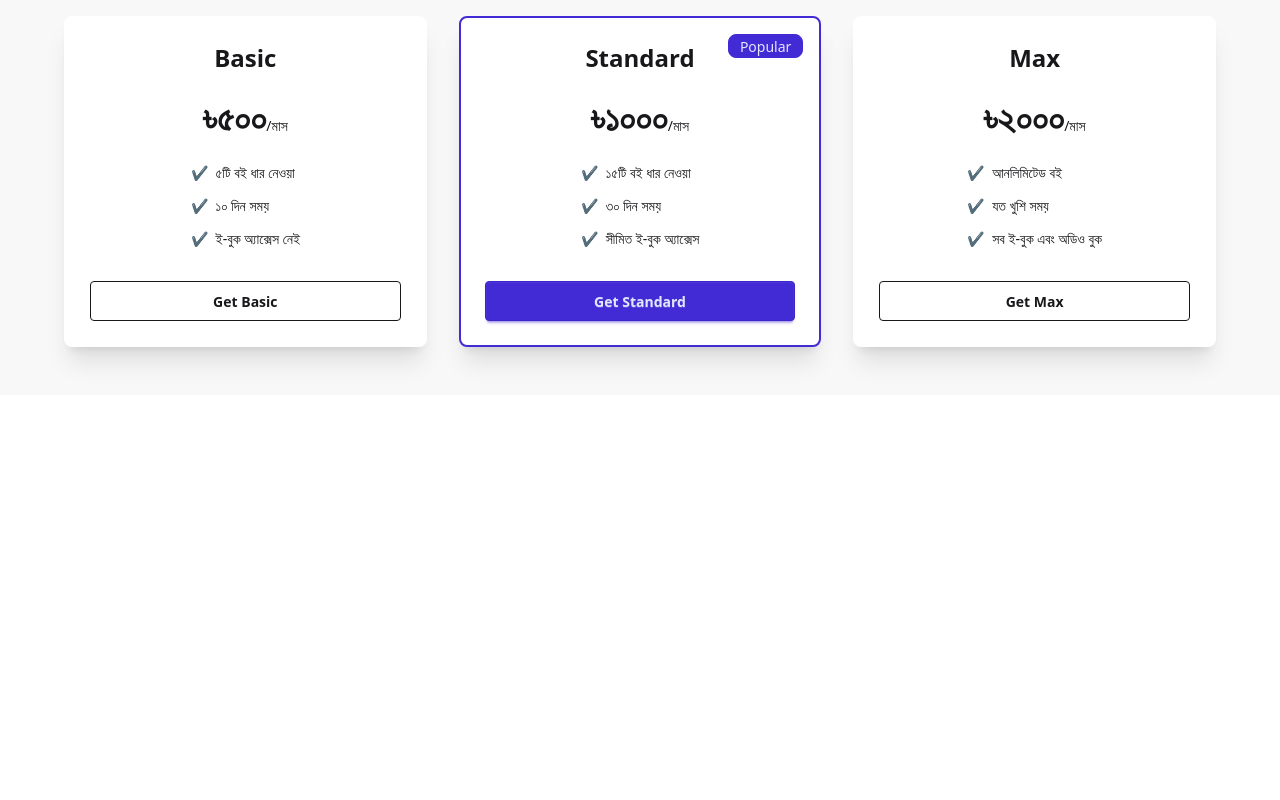
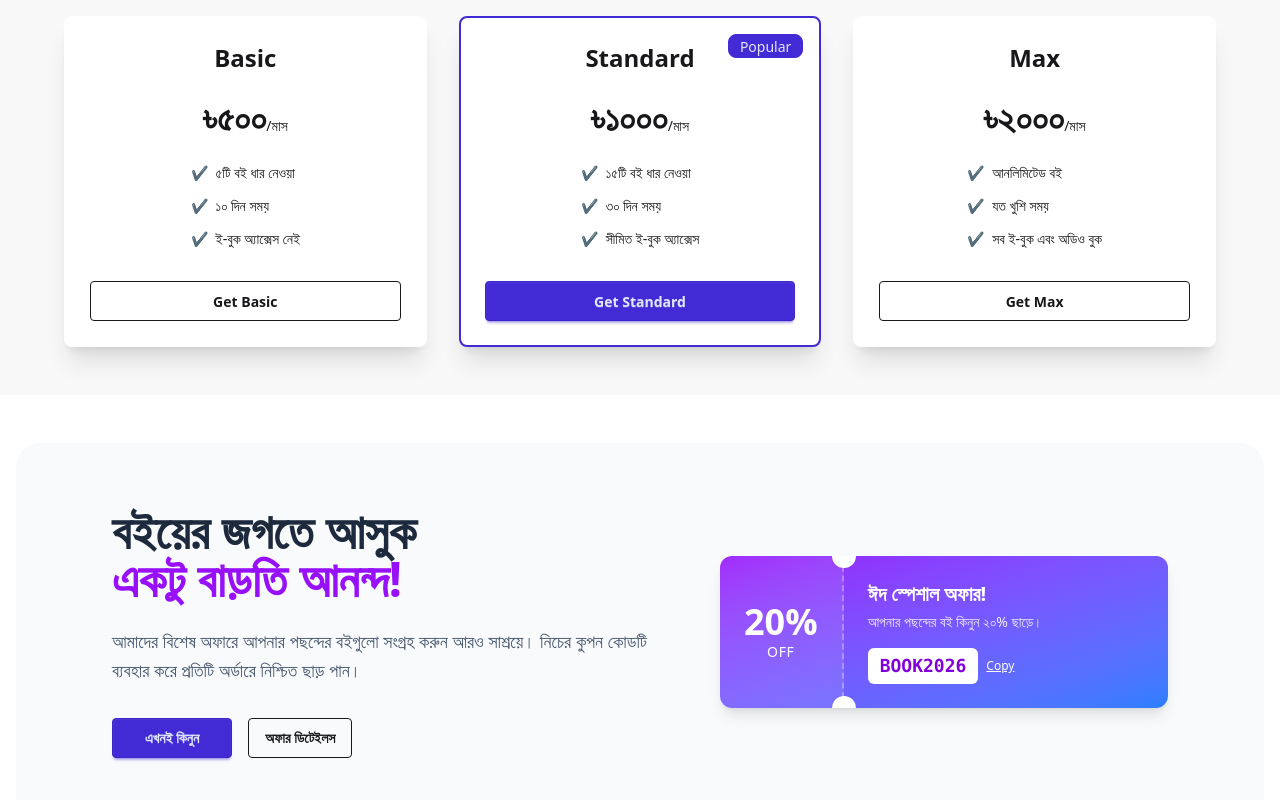
Before and after one commit to code-with-arafat/assignment-08, a Next.js app: page / in a window 1280 px wide. Shown: the part 1331-2131 px from the top of the page. Before the commit the page ends 1726 px from the top, so only its background shows below. Built offline with nearby package versions, Linux system fonts and the light colour scheme.

Commit message:
added offers section

```diff
--- a/src/app/page.js
+++ b/src/app/page.js
@@ -1,6 +1,7 @@
 import Books from "@/components/books/Books";
 import Banner from "@/components/heroSection/Banner";
 import MemberShipPlan from "@/components/membership/MemberShipPlan";
+import OfferSection from "@/components/offerSection/OfferSection";
 import Image from "next/image";
 
 export default function Home() {
@@ -9,6 +10,7 @@ export default function Home() {
       <Banner/>
       <Books/>
       <MemberShipPlan/>
+      <OfferSection/>
     </div>
   );
 }
--- /dev/null
+++ b/src/components/offerSection/Coupon.jsx
@@ -0,0 +1,37 @@
+"use client";
+import React from 'react';
+
+const Coupon = () => {
+    return (
+        <div className="flex bg-gradient-to-br from-purple-600 to-blue-500 text-white rounded-xl overflow-hidden shadow-lg max-w-md mx-auto my-8">
+
+            <div className="p-6 flex flex-col justify-center items-center border-r-2 border-dashed border-white/30 bg-white/10">
+                <h3 className="text-4xl font-extrabold">20%</h3>
+                <p className="text-sm font-medium uppercase tracking-wider">OFF</p>
+            </div>
+
+            <div className="p-6 flex-1 relative">
+                <h4 className="text-xl font-bold mb-1">ঈদ স্পেশাল অফার!</h4>
+                <p className="text-sm opacity-90 mb-4">আপনার পছন্দের বই কিনুন ২০% ছাড়ে।</p>
+
+                <div className="flex items-center gap-2">
+                    <span className="bg-white text-purple-700 px-3 py-1 rounded-md font-mono font-bold text-lg">
+                        BOOK2026
+                    </span>
+                    <button
+                        className="text-xs underline hover:text-yellow-300 transition-colors"
+                        onClick={() => navigator.clipboard.writeText('BOOK2026')}
+                    >
+                        Copy
+                    </button>
+                </div>
+
+                {/* কুপনের সেই চেনা খাঁজ (Notches) */}
+                <div className="absolute -top-3 -left-3 w-6 h-6 bg-base-100 rounded-full"></div>
+                <div className="absolute -bottom-3 -left-3 w-6 h-6 bg-base-100 rounded-full"></div>
+            </div>
+        </div>
+    );
+};
+
+export default Coupon;
--- /dev/null
+++ b/src/components/offerSection/OfferSection.jsx
@@ -0,0 +1,38 @@
+"use client";
+import React from 'react';
+import Coupon from './Coupon';
+
+
+const OfferSection = () => {
+    return (
+        <section className="bg-slate-50 py-16 px-6 md:px-12 lg:px-24 my-12 rounded-3xl mx-4">
+            <div className="max-w-7xl mx-auto flex flex-col lg:flex-row items-center justify-between gap-12">
+
+                {/* বাম পাশের টেক্সট কন্টেন্ট */}
+                <div className="flex-1 text-center lg:text-left">
+                    <h2 className="text-4xl md:text-5xl font-extrabold text-slate-800 mb-6">
+                        বইয়ের জগতে আসুক <br />
+                        <span className="text-purple-600">একটু বাড়তি আনন্দ!</span>
+                    </h2>
+                    <p className="text-lg text-slate-600 mb-8 leading-relaxed">
+                        আমাদের বিশেষ অফারে আপনার পছন্দের বইগুলো সংগ্রহ করুন আরও সাশ্রয়ে।
+                        নিচের কুপন কোডটি ব্যবহার করে প্রতিটি অর্ডারে নিশ্চিত ছাড় পান।
+                    </p>
+
+                    <div className="flex flex-wrap justify-center lg:justify-start gap-4">
+                        <button className="btn btn-primary px-8">এখনই কিনুন</button>
+                        <button className="btn btn-outline">অফার ডিটেইলস</button>
+                    </div>
+                </div>
+
+                {/* ডান পাশের কুপন কার্ড */}
+                <div className="flex-1 w-full max-w-md">
+                    <Coupon />
+                </div>
+
+            </div>
+        </section>
+    );
+};
+
+export default OfferSection;
```
